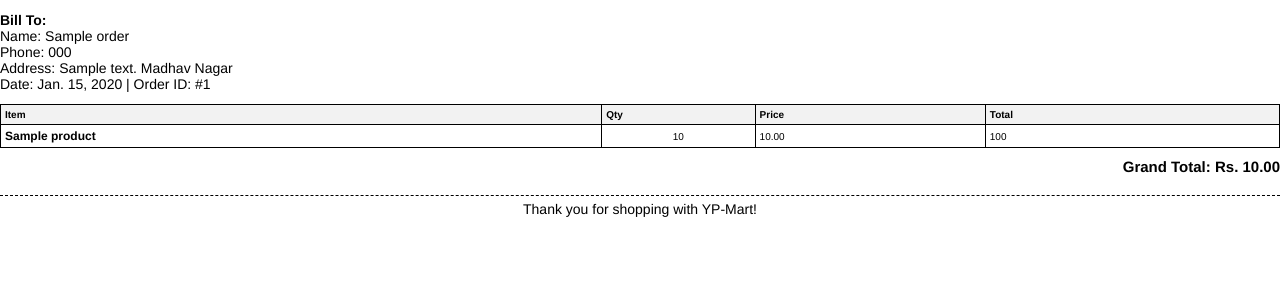
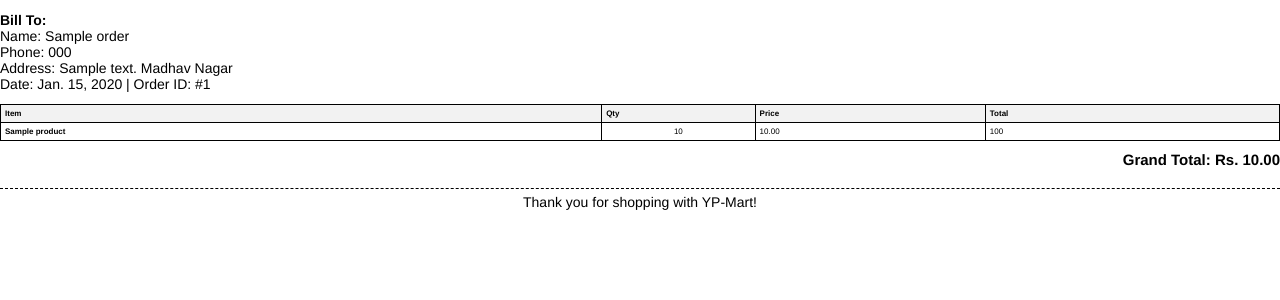
Before and after one commit to viveksahu1408/princemart, a Django app: template templates/invoice.html in a window 1280 px wide. Shown: the part 91-391 px from the top of the page. Run offline with Django 5.2, Linux system fonts and the light colour scheme; the template is opened without the code that fills it: values that come from a table or form of the project are taken from there, others are empty; tables that the repository leaves empty hold one stand-in row (values such as "Sample post").

Commit message:
changes invoice fonts2

```diff
--- a/templates/invoice.html
+++ b/templates/invoice.html
@@ -28,11 +28,11 @@
             border: 1px solid #000;
             padding: 4px;
             text-align: left;
-            font-size: 10px;
+            font-size: 8px;
         }
         .table th { background-color: #f2f2f2; }
 
-        .item-name { font-size: 12px; font-weight: bold; }
+        .item-name { font-size: 8px; font-weight: bold; }
 
         .total-section {
             margin-top: 10px;
```
